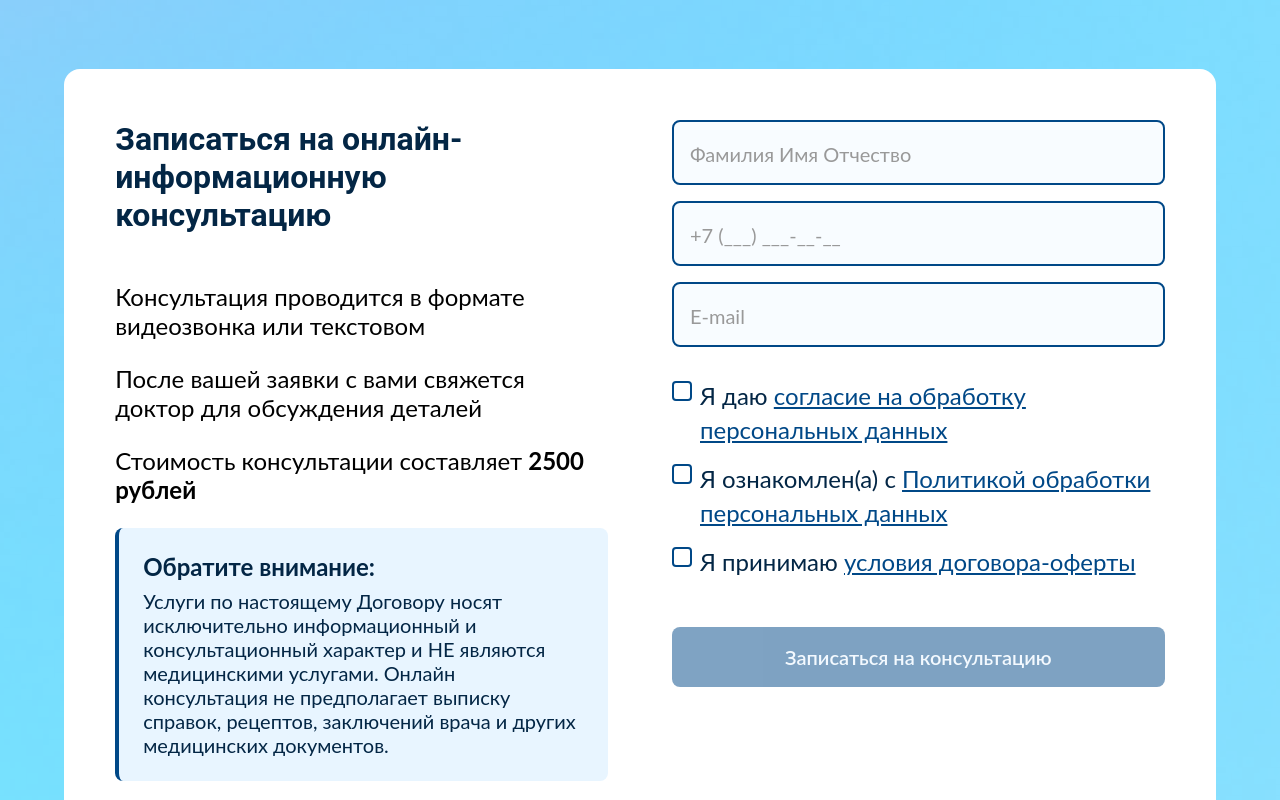
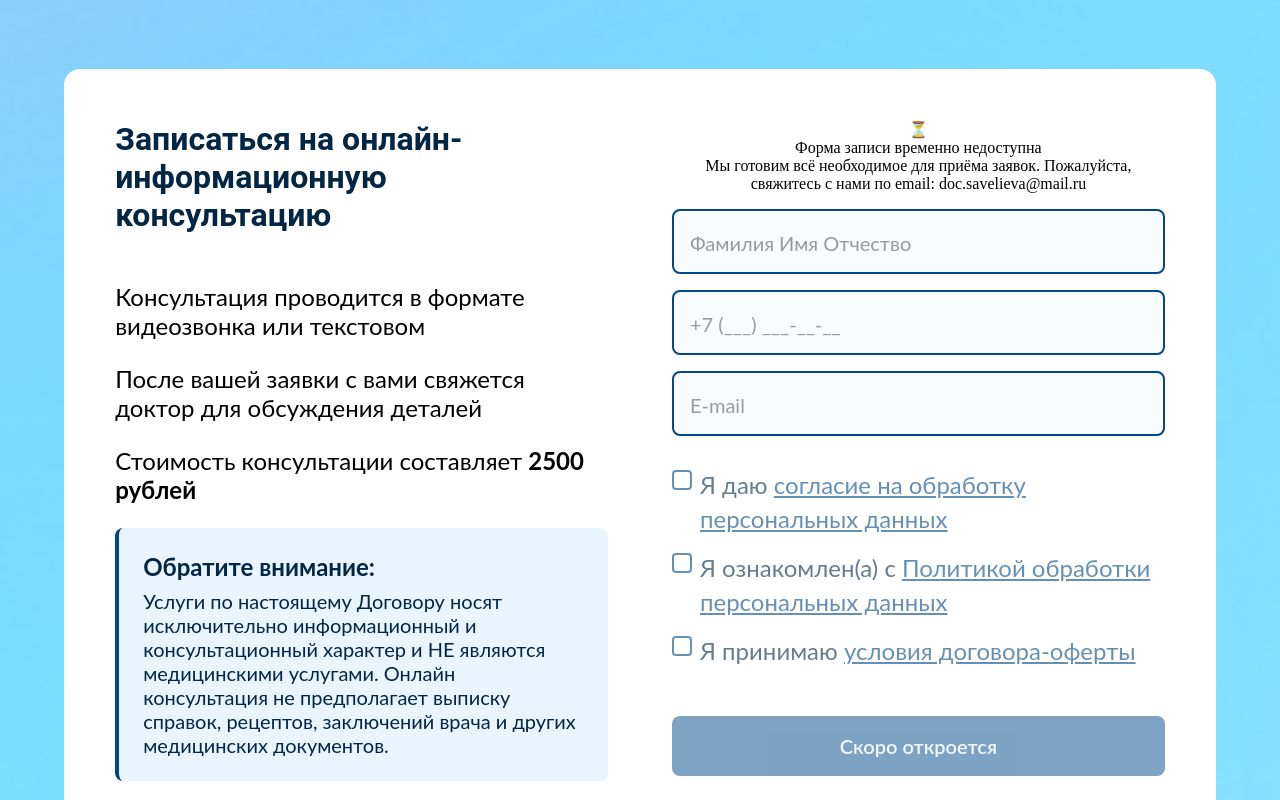
Before and after one commit to Nadya-Semyonova/doctorSavelieva, a React (Vite) app: page / in a window 1280 px wide. Shown: the part 3080-3880 px from the top of the page. Built offline with nearby package versions, Linux system fonts and the light colour scheme.

Commit message:
fixed form

```diff
--- a/src/sections/Appointment/Appointment.tsx
+++ b/src/sections/Appointment/Appointment.tsx
@@ -9,9 +9,10 @@ const Appointment = () => {
   const [fullName, setFullName] = useState("");
   const [phone, setPhone] = useState("");
   const [email, setEmail] = useState("");
-  const [consentData, setConsentData] = useState(false); // ← согласие на обработку ПДн
-  const [consentPolicy, setConsentPolicy] = useState(false); // ← ознакомление с Политикой
-  const [consentOffer, setConsentOffer] = useState(false); // ← принятие Оферты
+  const [consentData, setConsentData] = useState(false);
+  const [consentPolicy, setConsentPolicy] = useState(false);
+  const [consentOffer, setConsentOffer] = useState(false);
+  const [honeypot, setHoneypot] = useState("");
   const [isSubmitting, setIsSubmitting] = useState(false);
   const [isModalOpen, setIsModalOpen] = useState(false);
   const [errors, setErrors] = useState({
@@ -19,6 +20,9 @@ const Appointment = () => {
     phone: "",
     email: "",
   });
+
+  // Флаг: форма временно недоступна (до подтверждения РКН)
+  const isFormDisabled = true; // ← измените на false после подтверждения РКН
 
   // Функция для маски телефона
   const formatPhoneNumber = (value: string) => {
@@ -134,27 +138,31 @@ const Appointment = () => {
   };
 
   const handleSubmit = async () => {
+    // Проверка honeypot
+    if (honeypot) {
+      console.warn("Бот обнаружен");
+      return;
+    }
+
     if (!validateForm()) {
+      return;
+    }
+
+    // Если форма заблокирована — не отправляем
+    if (isFormDisabled) {
       return;
     }
 
     setIsSubmitting(true);
 
     try {
-      // ⬇️ ВРЕМЕННАЯ ЗАГЛУШКА для локального теста
-      await new Promise((resolve) => setTimeout(resolve, 1500)); // имитация задержки
-      const data = { success: true, message: "Заявка отправлена (мок)" };
-      // ⬆️ когда будет реальный PHP — замените на fetch ниже
-
-      /*
-    // Реальный запрос (раскомментируйте, когда PHP будет работать)
+      // Реальный запрос к PHP-скрипту
       const response = await fetch("/api/appointment.php", {
         method: "POST",
         headers: { "Content-Type": "application/json" },
         body: JSON.stringify({ fullName, phone, email, website: honeypot }),
       });
       const data = await response.json();
-    */
 
       if (data.success) {
         // Очистка формы
@@ -165,7 +173,9 @@ const Appointment = () => {
         setConsentPolicy(false);
         setConsentOffer(false);
         setErrors({ fullName: "", phone: "", email: "" });
+        setHoneypot("");
 
+        // Показываем модалку с подтверждением
         setIsModalOpen(true);
       } else {
         alert(data.message || "Ошибка при отправке. Попробуйте позже.");
@@ -212,15 +222,28 @@ const Appointment = () => {
               name="website"
               tabIndex={-1}
               autoComplete="off"
+              value={honeypot}
+              onChange={(e) => setHoneypot(e.target.value)}
               style={{
                 position: "absolute",
                 left: "-9999px",
                 opacity: 0,
                 pointerEvents: "none",
               }}
-              value=""
-              onChange={() => {}}
             />
+
+            {/* Сообщение о временной недоступности */}
+            {isFormDisabled && (
+              <div className={styles.formNotice}>
+                <div className={styles.formNoticeIcon}>⏳</div>
+                <p className={styles.formNoticeTitle}>Форма записи временно недоступна</p>
+                <p className={styles.formNoticeText}>
+                  Мы готовим всё необходимое для приёма заявок. Пожалуйста, свяжитесь с нами по
+                  email: <a href="mailto:doc.savelieva@mail.ru">doc.savelieva@mail.ru</a>
+                </p>
+              </div>
+            )}
+
             <Input
               type="text"
               value={fullName}
@@ -231,6 +254,7 @@ const Appointment = () => {
               placeholder="Фамилия Имя Отчество"
               error={errors.fullName}
               required
+              disabled={isFormDisabled}
               onBlur={() => validateFullName(fullName)}
             />
 
@@ -241,6 +265,7 @@ const Appointment = () => {
               placeholder="+7 (___) ___-__-__"
               error={errors.phone}
               required
+              disabled={isFormDisabled}
               onBlur={() => validatePhone(phone)}
             />
 
@@ -254,6 +279,7 @@ const Appointment = () => {
               placeholder="E-mail"
               error={errors.email}
               required
+              disabled={isFormDisabled}
               onBlur={() => validateEmail(email)}
             />
 
@@ -264,6 +290,7 @@ const Appointment = () => {
                 labelText="Я даю "
                 linkText="согласие на обработку персональных данных"
                 linkHref="/consent-personal-data"
+                disabled={isFormDisabled}
               />
 
               <Checkbox
@@ -272,6 +299,7 @@ const Appointment = () => {
                 labelText="Я ознакомлен(а) с "
                 linkText="Политикой обработки персональных данных"
                 linkHref="/privacy-policy"
+                disabled={isFormDisabled}
               />
 
               <Checkbox
@@ -280,16 +308,21 @@ const Appointment = () => {
                 labelText="Я принимаю "
                 linkText="условия договора-оферты"
                 linkHref="/offer-agreement"
+                disabled={isFormDisabled}
               />
             </div>
 
             <ButtonDefault
               type="button"
               handleClick={handleSubmit}
-              disabled={isSubmitting || !isFormValid()}
+              disabled={isFormDisabled || isSubmitting || !isFormValid()}
               styleButton={styles.submitButton}
             >
-              {isSubmitting ? "Отправка..." : "Записаться на консультацию"}
+              {isFormDisabled
+                ? "Скоро откроется"
+                : isSubmitting
+                ? "Отправка..."
+                : "Записаться на консультацию"}
             </ButtonDefault>
           </form>
         </div>
```
Lines whose indentation alone changed are shown as unchanged.
